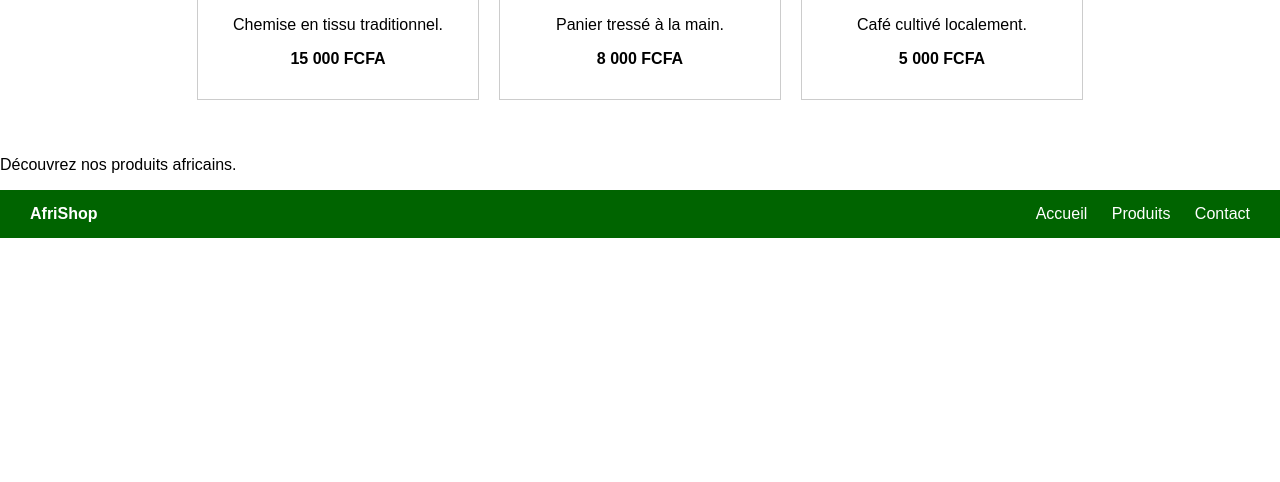
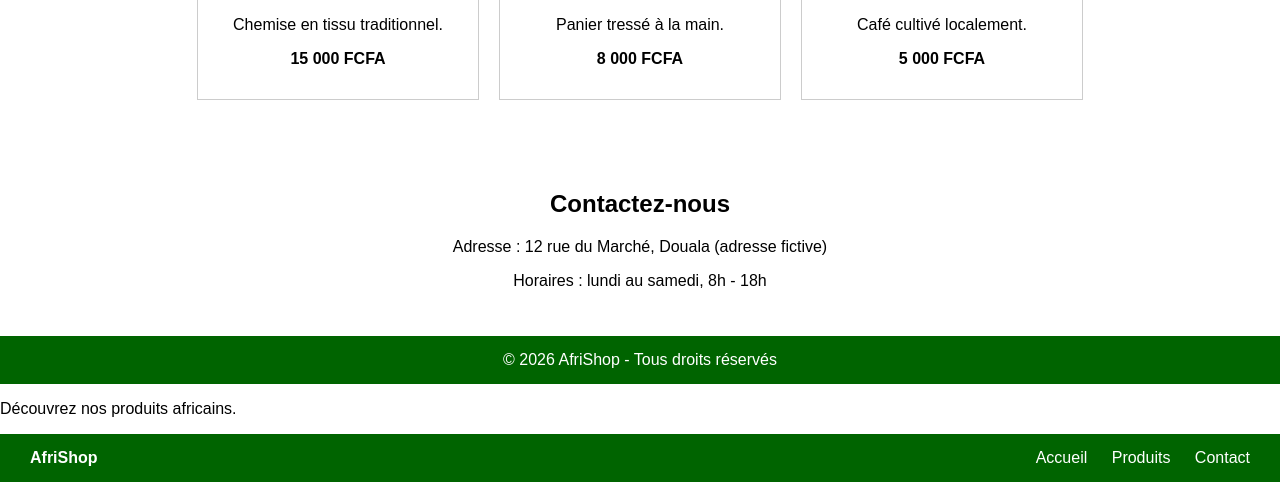
Before and after one commit to halimata22/AfriShop, a plain HTML site: page index.html in a window 1280 px wide. Shown: the part 505-987 px from the top of the page. Before the commit the page ends 800 px from the top, so only its background shows below. Drawn offline with Linux system fonts and the light colour scheme.

Commit message:
feat: ajouter la section contact et le pied de page

```diff
--- a/index.html
+++ b/index.html
@@ -36,6 +36,12 @@
      </div>
     </div>
    </section>
+   <section id="contact">
+    <h2>Contactez-nous</h2>
+    <p>Adresse : 12 rue du Marché, Douala (adresse fictive)</p>
+    <p>Horaires : lundi au samedi, 8h - 18h</p>
+   </section>
+   <footer>© 2026 AfriShop - Tous droits réservés</footer>
  <p>Découvrez nos produits africains.</p>
 </body>
 <header>
--- a/style.css
+++ b/style.css
@@ -7,3 +7,5 @@ nav a { color: white; text-decoration: none; margin-left: 20px; }
 .cartes { display: flex; gap: 20px; justify-content: center; }
 .carte { border: 1px solid #ccc; padding: 15px; width: 250px; }
 .carte img { width: 100%; }
+#contact { text-align: center; padding: 30px; }
+footer { background: darkgreen; color: white; text-align: center; padding: 15px; }
```
